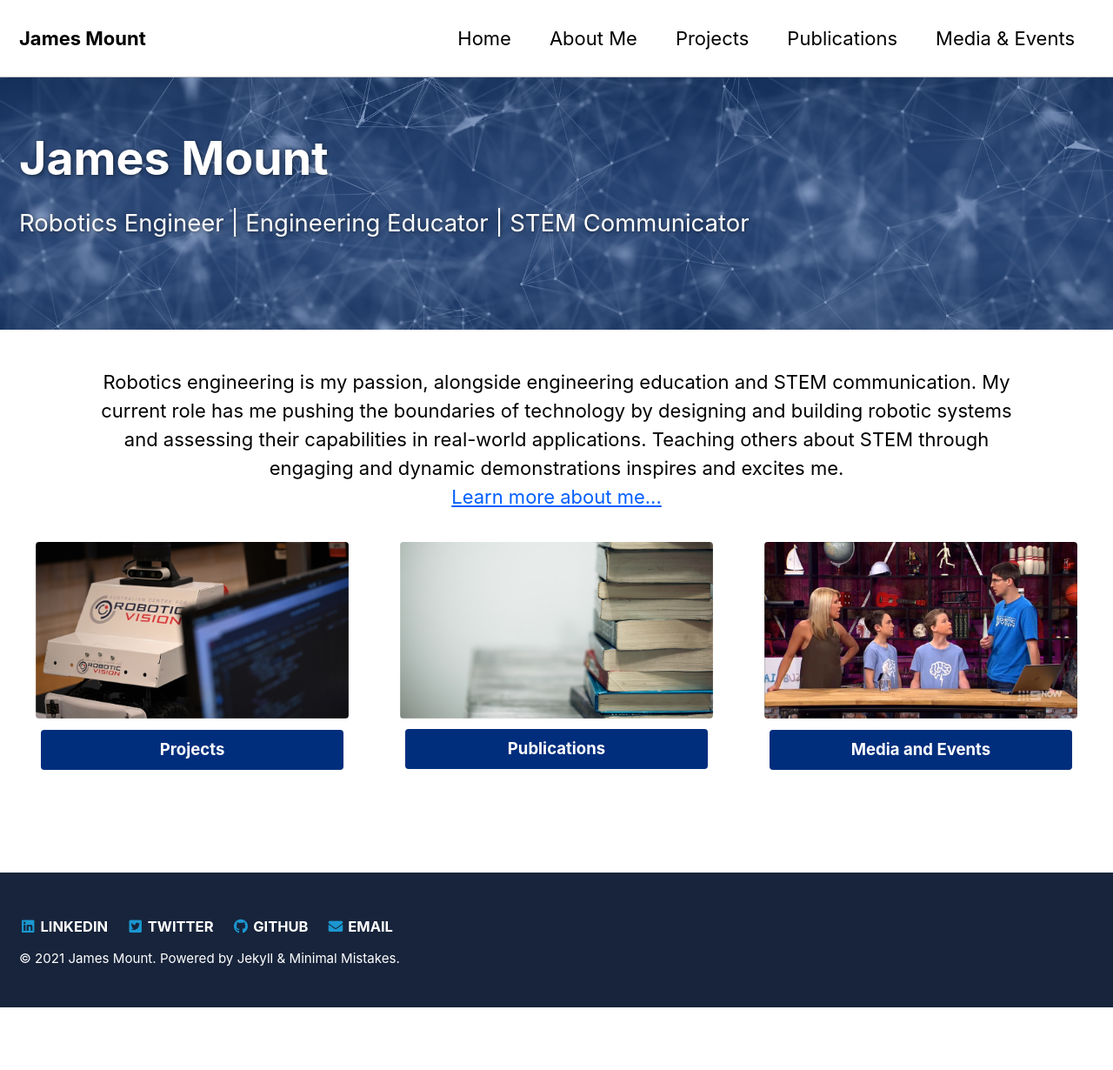
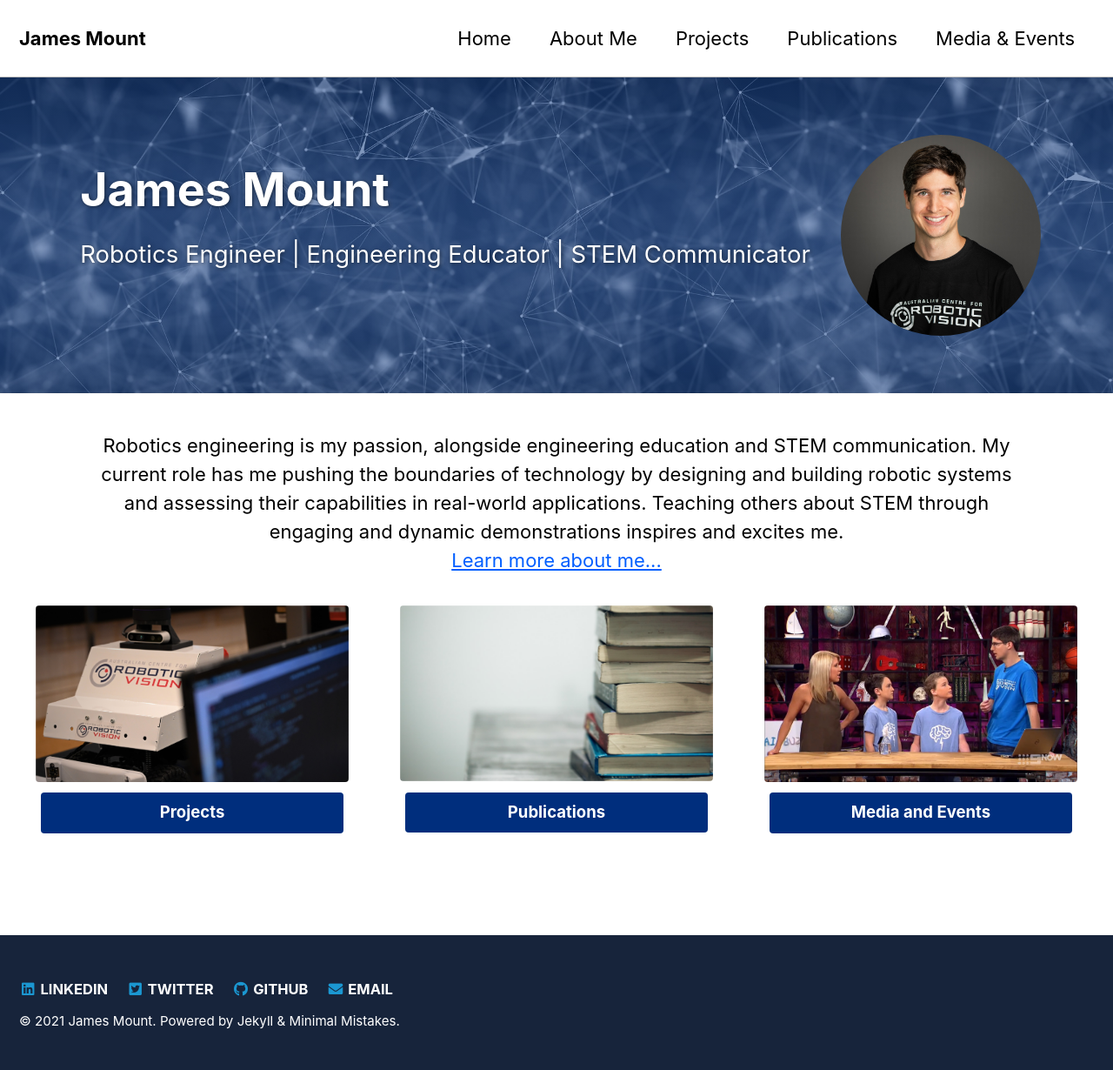
Before and after one commit to doriantsai/doriantsai.github.io, a Jekyll site: the page built from _pages/home.md, in a window 1280 px wide. Shown: the whole page at 87% size. Built offline with Jekyll 4.4.1, drawn with Linux system fonts in a browser that asks for light colours; cached includes are drawn as plain includes; before the commit the page ends 1158 px from its top, so only the background shows below that.

Commit message:
Update publications list. Added profile image to home page.

```diff
--- a/_includes/page__hero.html
+++ b/_includes/page__hero.html
@@ -17,7 +17,13 @@
 <div class="page__hero{% if page.header.overlay_color or page.header.overlay_image %}--overlay{% endif %}"
   style="{% if page.header.overlay_color %}background-color: {{ page.header.overlay_color | default: 'transparent' }};{% endif %} {% if overlay_img_path %}background-image: {% if overlay_filter %}linear-gradient({{ overlay_filter }}, {{ overlay_filter }}), {% endif %}url('{{ overlay_img_path }}');{% endif %}"
 >
+
+
+
+
   {% if page.header.overlay_color or page.header.overlay_image %}
+    <div style="margin: auto; display: flex; align-items: center; justify-content: center;">
+      <div>
         <div class="wrapper">
           <h1 id="page-title" class="page__title" itemprop="headline">
             {% if paginator and site.paginate_show_page_num %}
@@ -50,6 +56,13 @@
             {% endfor %}
           {% endif %}
         </div>
+      </div>
+      <div id="profileimage">
+        <figure style="margin: 0; ">
+          <img src="../assets/images/jm_profile.jpeg" alt="JM Profile" style="width:90%; margin: auto; border-radius: 50%;">
+        </figure>
+      </div>
+    </div>
   {% else %}
     <img src="{{ page.header.image | relative_url }}" alt="{{ image_description }}" class="page__hero-image">
   {% endif %}
--- a/_pages/home.md
+++ b/_pages/home.md
@@ -37,6 +37,8 @@ feature_row:
     <p style="margin: 0 20% 1.3em 20%; text-align: center; font-size: 1em; border-bottom: 1px solid #aaa;">- Arthur C. Clarke</p>
 </div> -->
 
+
+
 <p style="text-align: center; width: 85%; margin: 0 auto 0.75em auto;">
 Robotics engineering is my passion, alongside engineering education and STEM communication. My current role has me pushing the boundaries of technology by designing and building robotic systems and assessing their capabilities in real-world applications. Teaching others about STEM through engaging and dynamic demonstrations inspires and excites me.
 <br>
--- a/_sass/minimal-mistakes.scss
+++ b/_sass/minimal-mistakes.scss
@@ -3,6 +3,18 @@
  * Copyright 2013-2020 Michael Rose - mademistakes.com | @mmistakes
  * Licensed under MIT (https://github.com/mmistakes/minimal-mistakes/blob/master/LICENSE)
 */
+
+/* CUSTOM CSS */
+#profileimage {
+    display: none;
+}
+
+@media screen and (min-width:1024px){
+    #profileimage{
+        display: block;
+        width: 20%;
+    }
+}
 
 /* Variables */
 @import "minimal-mistakes/variables";
```
Also changed, not shown: _pages/publications.md (+2 -0 lines), assets/images/jm_profile.jpeg, assets/images/jm_profile_old.jpeg (added), 2 other files. Lines whose indentation alone changed are shown as unchanged.
